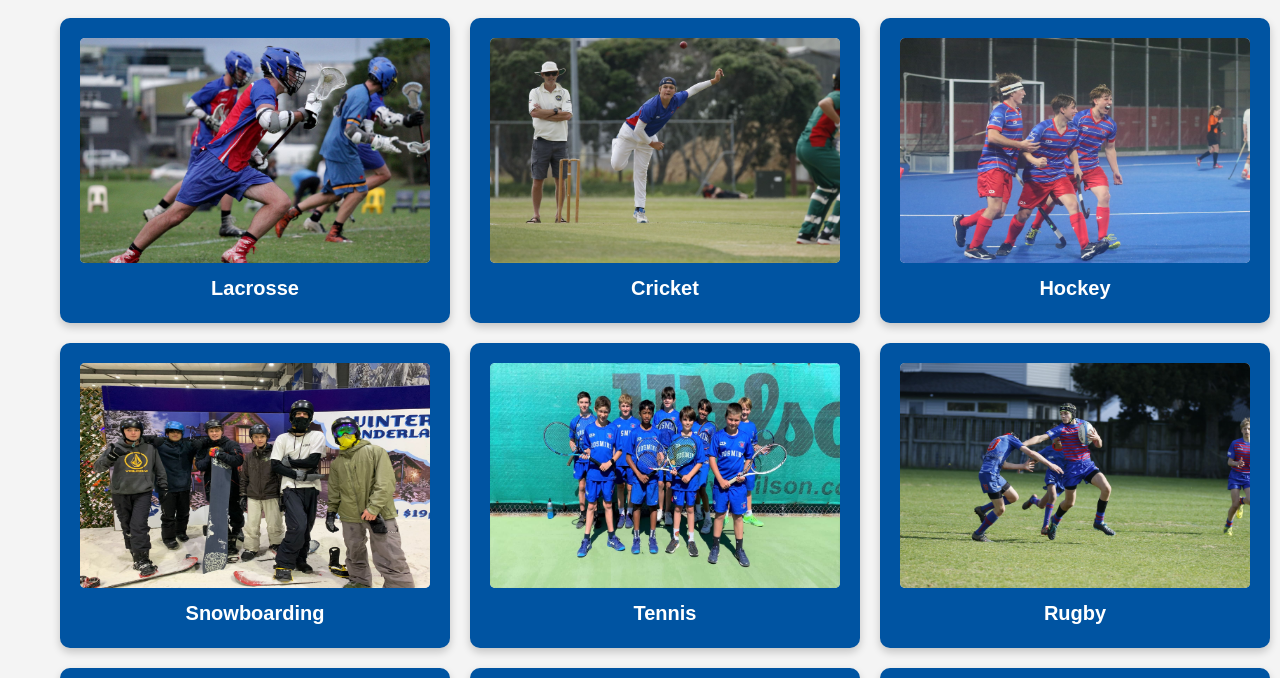
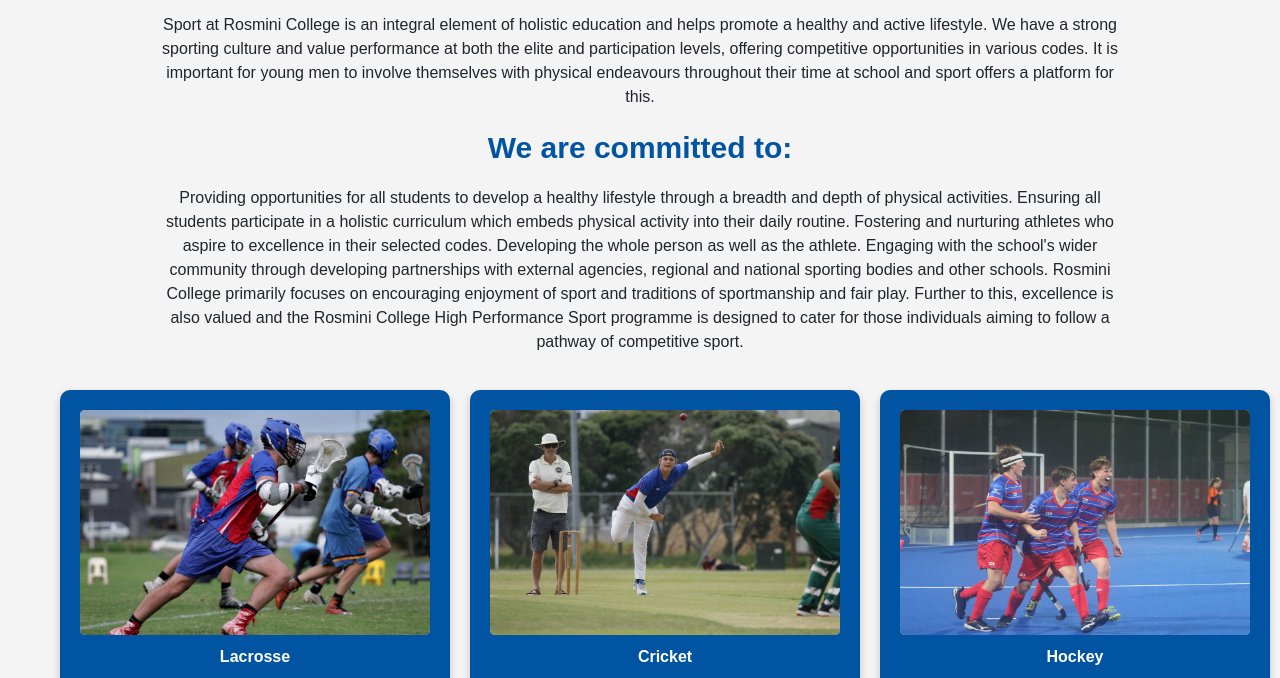
Before and after one commit to Jfernandez-rosmini/dte_final_assesment, a plain HTML site: page dte_final_assesment/sports.html in a window 1280 px wide. Shown: the part 1125-1803 px from the top of the page. Drawn offline with nearby package versions, Linux system fonts and the light colour scheme.

Commit message:
did the sports page then I tried adding the quote

```diff
--- a/dte_final_assesment/sports.html
+++ b/dte_final_assesment/sports.html
@@ -46,6 +46,14 @@
     </div>
 </div>
 
+<div class="paragraphssports">
+
+    <div class="firstparagraphsports"><p>Sport at Rosmini College is an integral element of holistic education and helps promote a healthy and active lifestyle. We have a strong sporting culture and value performance at both the elite and participation levels, offering competitive opportunities in various codes. It is important for young men to involve themselves with physical endeavours throughout their time at school and sport offers a platform for this.</p></div>
+
+    <div class="secondparagraphsports"><p><b>We are committed to:</b></p></div>
+    <div class="thirdparagraphsport"><p>Providing opportunities for all students to develop a healthy lifestyle through a breadth and depth of physical activities. Ensuring all students participate in a holistic curriculum which embeds physical activity into their daily routine. Fostering and nurturing athletes who aspire to excellence in their selected codes. Developing the whole person as well as the athlete. Engaging with the school's wider community through developing partnerships with external agencies, regional and national sporting bodies and other schools. Rosmini College primarily focuses on encouraging enjoyment of sport and traditions of sportmanship and fair play. Further to this, excellence is also valued and the Rosmini College High Performance Sport programme is designed to cater for those individuals aiming to follow a pathway of competitive sport.</p></div>
+</div>
+
 <div class="sports-container">
     <div class="sport-item">
         <div class="sport-image"><img class="sport-image" src="./Student Assessment Resource/Sports/lacrose.jpg" alt="Lacrosse"></div>
--- a/dte_final_assesment/styles.css
+++ b/dte_final_assesment/styles.css
@@ -165,9 +165,26 @@ body {
     border-radius: 5px;
 }
 
+.sport-name {
+    font-size: px;
+    font-weight: bold;
+}
 
 
-.sport-name {
-    font-size: 20px;
-    font-weight: bold;
+.paragraphssports {
+    text-align: center;
+    padding-top: 15px;
+    padding-left: 150px;
+    padding-right: 150px;
 }
+
+.secondparagraphsports {
+    font-size: 30px;
+    color: rgb(0, 84, 162);
+}
+
+.quoteimg img {
+   display: flex;
+
+
+}
```
Also changed, not shown: dte_final_assesment/index.html (+2 -0 lines), dte_final_assesment/Student Assessment Resource/Extras/quoteimg.png (added).
